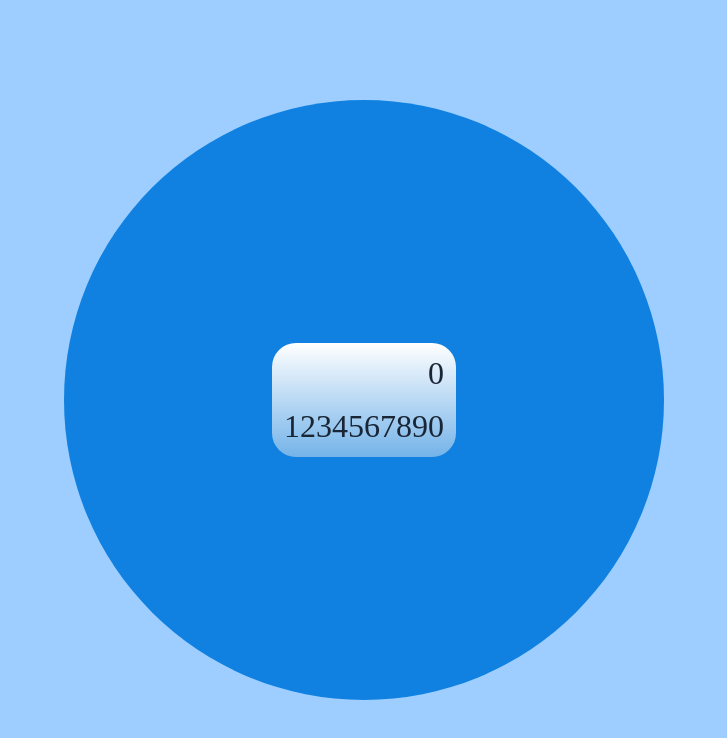
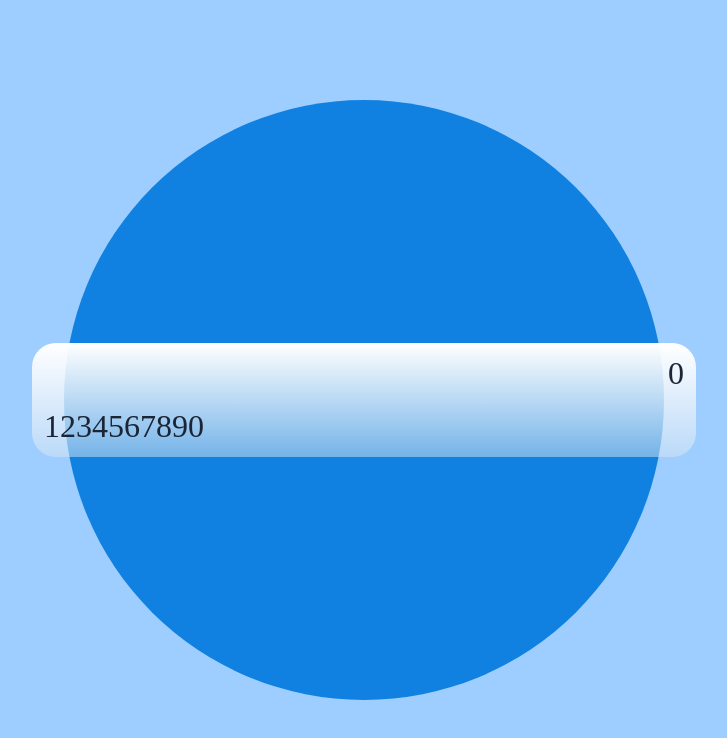
Before and after one commit to Leccon1/Calculator, a React (Vite) app: page / in a window 1280 px wide. Shown: the top 738 px of the page, without its empty margins (276-1003 px from the left). Built offline with nearby package versions, Linux system fonts and the light colour scheme.

Commit message:
feat(Calculator): group number buttons in buttonNumber container Wrap number buttons 0-9 in div with buttonNumber class for better layout control

```diff
--- a/src/App.jsx
+++ b/src/App.jsx
@@ -8,6 +8,7 @@ function App() {
 			<div className={styles.calculator}>
 				<span>{currentValue}</span>
 				<div className={styles.buttonsContainer}>
+					<div className={styles.buttonNumber}>
 						<button className={styles.button}>1</button>
 						<button className={styles.button}>2</button>
 						<button className={styles.button}>3</button>
@@ -21,6 +22,7 @@ function App() {
 					</div>
 				</div>
 			</div>
+		</div>
 	)
 }
 
--- a/src/App.module.scss
+++ b/src/App.module.scss
@@ -31,7 +31,7 @@
 	padding: 1.2rem;
 	border-radius: 2.4rem;
 
-	.buttons {
+	.buttonsContainer {
 		display: grid;
 		grid-template-columns: repeat(4, 1fr);
 	}
```
Lines whose indentation alone changed are shown as unchanged.
